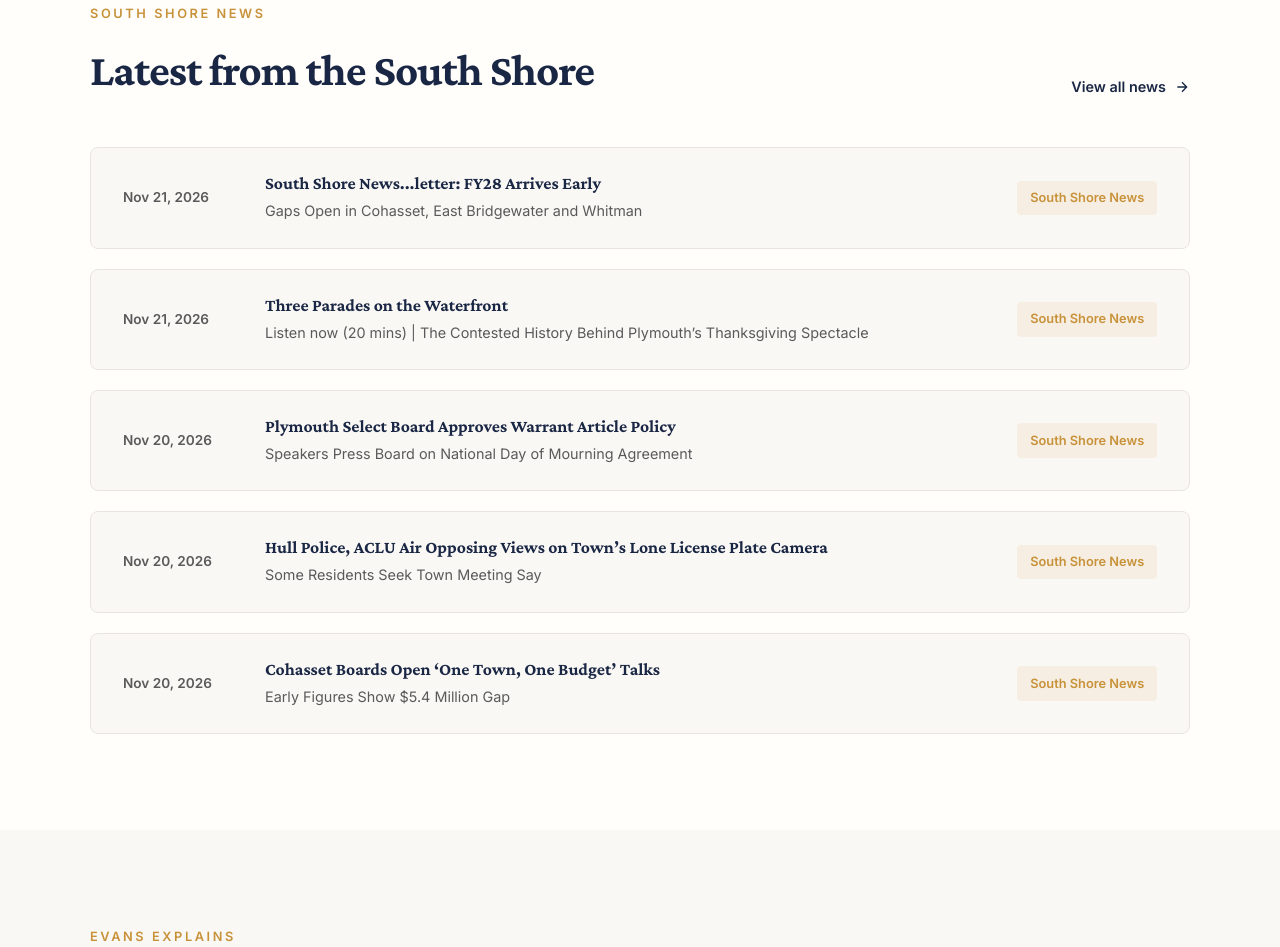
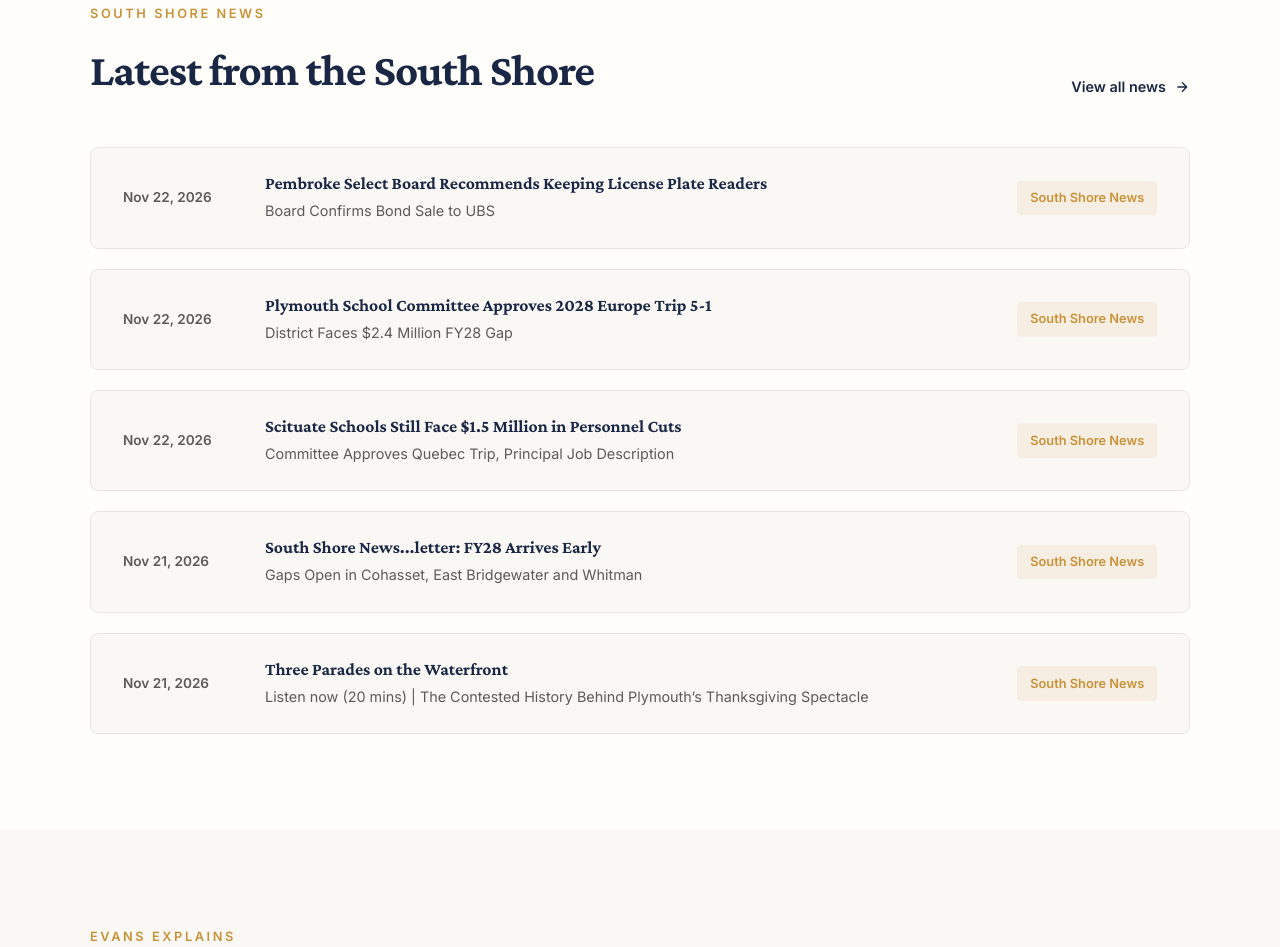
Before and after one commit to jev4ns/dotnet, a plain HTML site: page index.html in a window 1280 px wide. Shown: the part 5941-6888 px from the top of the page. Drawn offline with nearby package versions, Linux system fonts and the light colour scheme.

Commit message:
Render feeds — 2026-11-22

```diff
--- a/index.html
+++ b/index.html
@@ -818,6 +818,30 @@
 
             <div class="news-list">
                 <!-- FEED:ssn:start -->
+                <a href="https://www.southshore.news/p/pembroke-select-board-recommends" class="news-item fade-in" target="_blank" rel="noopener">
+                    <span class="news-date">Nov 22, 2026</span>
+                    <div class="news-content">
+                        <h4>Pembroke Select Board Recommends Keeping License Plate Readers</h4>
+                        <p>Board Confirms Bond Sale to UBS</p>
+                    </div>
+                    <span class="news-source">South Shore News</span>
+                </a>
+                <a href="https://www.southshore.news/p/plymouth-school-committee-approves-af9" class="news-item fade-in" target="_blank" rel="noopener">
+                    <span class="news-date">Nov 22, 2026</span>
+                    <div class="news-content">
+                        <h4>Plymouth School Committee Approves 2028 Europe Trip 5-1</h4>
+                        <p>District Faces $2.4 Million FY28 Gap</p>
+                    </div>
+                    <span class="news-source">South Shore News</span>
+                </a>
+                <a href="https://www.southshore.news/p/scituate-schools-still-face-15-million" class="news-item fade-in" target="_blank" rel="noopener">
+                    <span class="news-date">Nov 22, 2026</span>
+                    <div class="news-content">
+                        <h4>Scituate Schools Still Face $1.5 Million in Personnel Cuts</h4>
+                        <p>Committee Approves Quebec Trip, Principal Job Description</p>
+                    </div>
+                    <span class="news-source">South Shore News</span>
+                </a>
                 <a href="https://www.southshore.news/p/south-shore-newsletter-fy28-arrives" class="news-item fade-in" target="_blank" rel="noopener">
                     <span class="news-date">Nov 21, 2026</span>
                     <div class="news-content">
@@ -831,30 +855,6 @@
                     <div class="news-content">
                         <h4>Three Parades on the Waterfront</h4>
                         <p>Listen now (20 mins) | The Contested History Behind Plymouth’s Thanksgiving Spectacle</p>
-                    </div>
-                    <span class="news-source">South Shore News</span>
-                </a>
-                <a href="https://www.southshore.news/p/plymouth-select-board-approves-warrant" class="news-item fade-in" target="_blank" rel="noopener">
-                    <span class="news-date">Nov 20, 2026</span>
-                    <div class="news-content">
-                        <h4>Plymouth Select Board Approves Warrant Article Policy</h4>
-                        <p>Speakers Press Board on National Day of Mourning Agreement</p>
-                    </div>
-                    <span class="news-source">South Shore News</span>
-                </a>
-                <a href="https://www.southshore.news/p/hull-police-aclu-air-opposing-views" class="news-item fade-in" target="_blank" rel="noopener">
-                    <span class="news-date">Nov 20, 2026</span>
-                    <div class="news-content">
-                        <h4>Hull Police, ACLU Air Opposing Views on Town’s Lone License Plate Camera</h4>
-                        <p>Some Residents Seek Town Meeting Say</p>
-                    </div>
-                    <span class="news-source">South Shore News</span>
-                </a>
-                <a href="https://www.southshore.news/p/cohasset-boards-open-one-town-one" class="news-item fade-in" target="_blank" rel="noopener">
-                    <span class="news-date">Nov 20, 2026</span>
-                    <div class="news-content">
-                        <h4>Cohasset Boards Open ‘One Town, One Budget’ Talks</h4>
-                        <p>Early Figures Show $5.4 Million Gap</p>
                     </div>
                     <span class="news-source">South Shore News</span>
                 </a>
```
